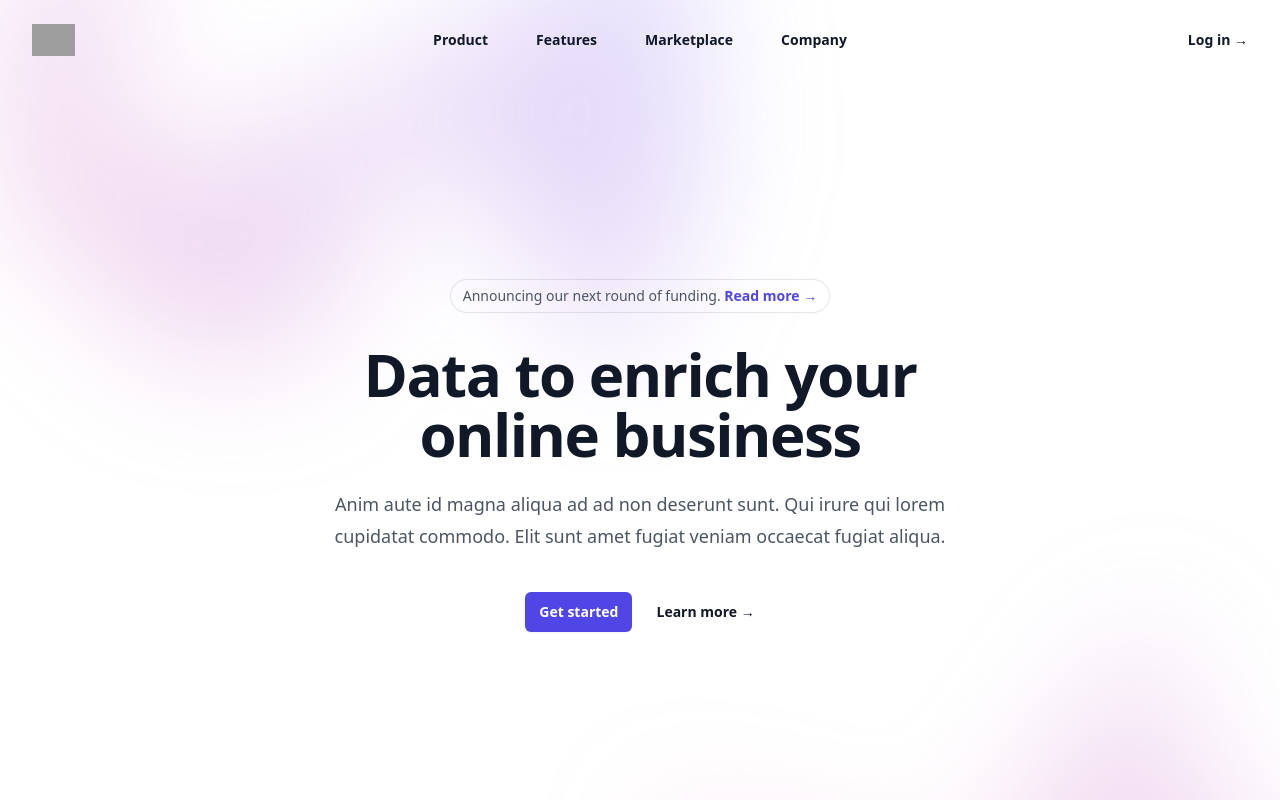
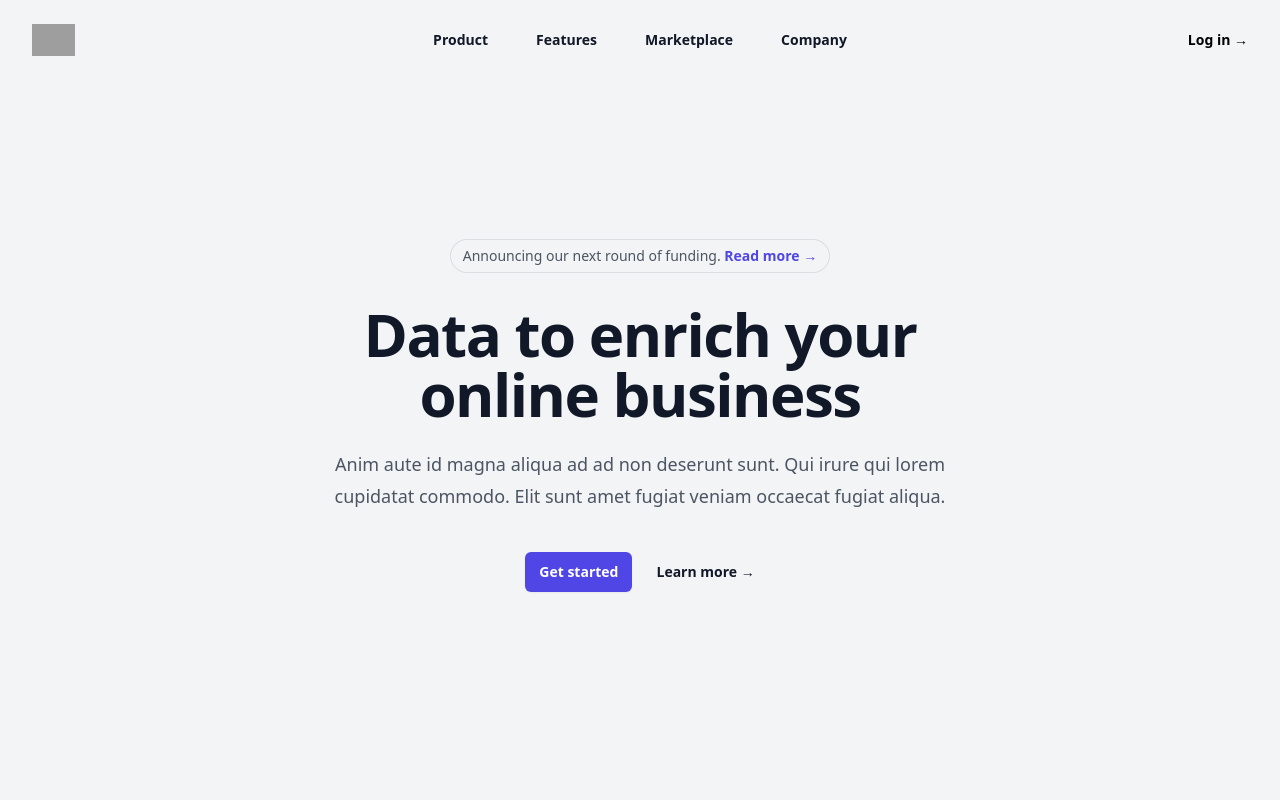
Before and after one commit to Set-Forget/nextcharter, a React (Vite) app: page / in a window 1280 px wide. Shown: the top 800 px of the page. Built offline with nearby package versions, Linux system fonts and the light colour scheme; grey boxes are pictures that could not be loaded.

Commit message:
se separo en componentes el header de la app. Se agrego estilo por defecto para darkmode. Se actualizo nombre y link de proyecto.

```diff
--- a/index.html
+++ b/index.html
@@ -2,9 +2,9 @@
 <html lang="en" class="h-full">
   <head>
     <meta charset="UTF-8" />
-    <link rel="icon" type="image/svg+xml" href="/favicon.png" />
+    <link rel="icon" type="image/svg+xml" href="https://drive.google.com/uc?id=1FUWvSFr5LUZqzy5i8vqXCHULBA8P8yzZ" />
     <meta name="viewport" content="width=device-width, initial-scale=1.0" />
-    <title>Norloworld</title>
+    <title>project name</title>
   </head>
   <body class="h-full">
     <div id="root" class="h-full flex flex-col box-border"></div>
--- a/package.json
+++ b/package.json
@@ -1,5 +1,5 @@
 {
-  "name": "norloworld",
+  "name": "projectname",
   "private": true,
   "version": "0.0.0",
   "type": "module",
--- a/src/App.jsx
+++ b/src/App.jsx
@@ -1,6 +1,4 @@
-import { useState } from 'react'
-import { Dialog } from '@headlessui/react'
-import { Bars3Icon, XMarkIcon } from '@heroicons/react/24/outline'
+import Header from './components/Header'
 
 const navigation = [
   { name: 'Product', href: '#' },
@@ -9,95 +7,13 @@ const navigation = [
   { name: 'Company', href: '#' },
 ]
 
-export default function Example() {
-  const [mobileMenuOpen, setMobileMenuOpen] = useState(false)
+export default function App() {
+  return (
+    <div className="flex flex-col h-screen">
 
-  return (
-    <div className="bg-white">
-      <header className="absolute inset-x-0 top-0 z-50">
-        <nav className="flex items-center justify-between p-6 lg:px-8" aria-label="Global">
-          <div className="flex lg:flex-1">
-            <a href="#" className="-m-1.5 p-1.5">
-              <span className="sr-only">Your Company</span>
-              <img
-                className="h-8 w-auto"
-                src="https://tailwindui.com/img/logos/mark.svg?color=indigo&shade=600"
-                alt=""
-              />
-            </a>
-          </div>
-          <div className="flex lg:hidden">
-            <button
-              type="button"
-              className="-m-2.5 inline-flex items-center justify-center rounded-md p-2.5 text-gray-700"
-              onClick={() => setMobileMenuOpen(true)}
-            >
-              <span className="sr-only">Open main menu</span>
-              <Bars3Icon className="h-6 w-6" aria-hidden="true" />
-            </button>
-          </div>
-          <div className="hidden lg:flex lg:gap-x-12">
-            {navigation.map((item) => (
-              <a key={item.name} href={item.href} className="text-sm font-semibold leading-6 text-gray-900">
-                {item.name}
-              </a>
-            ))}
-          </div>
-          <div className="hidden lg:flex lg:flex-1 lg:justify-end">
-            <a href="#" className="text-sm font-semibold leading-6 text-gray-900">
-              Log in <span aria-hidden="true">&rarr;</span>
-            </a>
-          </div>
-        </nav>
-        <Dialog as="div" className="lg:hidden" open={mobileMenuOpen} onClose={setMobileMenuOpen}>
-          <div className="fixed inset-0 z-50" />
-          <Dialog.Panel className="fixed inset-y-0 right-0 z-50 w-full overflow-y-auto bg-white px-6 py-6 sm:max-w-sm sm:ring-1 sm:ring-gray-900/10">
-            <div className="flex items-center justify-between">
-              <a href="#" className="-m-1.5 p-1.5">
-                <span className="sr-only">Your Company</span>
-                <img
-                  className="h-8 w-auto"
-                  src="https://tailwindui.com/img/logos/mark.svg?color=indigo&shade=600"
-                  alt=""
-                />
-              </a>
-              <button
-                type="button"
-                className="-m-2.5 rounded-md p-2.5 text-gray-700"
-                onClick={() => setMobileMenuOpen(false)}
-              >
-                <span className="sr-only">Close menu</span>
-                <XMarkIcon className="h-6 w-6" aria-hidden="true" />
-              </button>
-            </div>
-            <div className="mt-6 flow-root">
-              <div className="-my-6 divide-y divide-gray-500/10">
-                <div className="space-y-2 py-6">
-                  {navigation.map((item) => (
-                    <a
-                      key={item.name}
-                      href={item.href}
-                      className="-mx-3 block rounded-lg px-3 py-2 text-base font-semibold leading-7 text-gray-900 hover:bg-gray-50"
-                    >
-                      {item.name}
-                    </a>
-                  ))}
-                </div>
-                <div className="py-6">
-                  <a
-                    href="#"
-                    className="-mx-3 block rounded-lg px-3 py-2.5 text-base font-semibold leading-7 text-gray-900 hover:bg-gray-50"
-                  >
-                    Log in
-                  </a>
-                </div>
-              </div>
-            </div>
-          </Dialog.Panel>
-        </Dialog>
-      </header>
+      <Header navItems={navigation} />
 
-      <div className="relative isolate px-6 pt-14 lg:px-8">
+      <main className="flex-1 overflow-y-auto bg-gray-100 dark:bg-slate-700 dark:text-white place-items-center p-4 relative">
         <div
           className="absolute inset-x-0 -top-40 -z-10 transform-gpu overflow-hidden blur-3xl sm:-top-80"
           aria-hidden="true"
@@ -112,19 +28,19 @@ export default function Example() {
         </div>
         <div className="mx-auto max-w-2xl py-32 sm:py-48 lg:py-56">
           <div className="hidden sm:mb-8 sm:flex sm:justify-center">
-            <div className="relative rounded-full px-3 py-1 text-sm leading-6 text-gray-600 ring-1 ring-gray-900/10 hover:ring-gray-900/20">
+            <div className="relative rounded-full px-3 py-1 text-sm leading-6 text-gray-600  dark:text-slate-200 ring-1 ring-gray-900/10 hover:ring-gray-900/20">
               Announcing our next round of funding.{' '}
-              <a href="#" className="font-semibold text-indigo-600">
+              <a href="#" className="font-semibold text-indigo-600 dark:text-blue-400">
                 <span className="absolute inset-0" aria-hidden="true" />
                 Read more <span aria-hidden="true">&rarr;</span>
               </a>
             </div>
           </div>
           <div className="text-center">
-            <h1 className="text-4xl font-bold tracking-tight text-gray-900 sm:text-6xl">
+            <h1 className="text-4xl font-bold tracking-tight text-gray-900 dark:text-white sm:text-6xl">
               Data to enrich your online business
             </h1>
-            <p className="mt-6 text-lg leading-8 text-gray-600">
+            <p className="mt-6 text-lg leading-8 text-gray-600 dark:text-slate-400">
               Anim aute id magna aliqua ad ad non deserunt sunt. Qui irure qui lorem cupidatat commodo. Elit sunt amet
               fugiat veniam occaecat fugiat aliqua.
             </p>
@@ -135,7 +51,7 @@ export default function Example() {
               >
                 Get started
               </a>
-              <a href="#" className="text-sm font-semibold leading-6 text-gray-900">
+              <a href="#" className="text-sm font-semibold leading-6 text-gray-900  dark:text-slate-100">
                 Learn more <span aria-hidden="true">→</span>
               </a>
             </div>
@@ -153,7 +69,7 @@ export default function Example() {
             }}
           />
         </div>
-      </div>
+      </main>
     </div>
   )
 }
--- /dev/null
+++ b/src/components/Header.jsx
@@ -0,0 +1,93 @@
+
+import { useState } from 'react'
+import { Dialog } from '@headlessui/react'
+import { Bars3Icon, XMarkIcon } from '@heroicons/react/24/outline'
+
+export default function Header({navItems}) {
+    const [mobileMenuOpen, setMobileMenuOpen] = useState(false)
+
+    return(
+        <header className="absolute inset-x-0 top-0 z-50 ">
+        <nav className="flex items-center justify-around p-6 gap-4 lg:px-8" aria-label="Global">
+          <div className="flex lg:flex-1">
+            <a href="/" className="-m-1.5 p-1.5">
+              <span className="sr-only">Your Company</span>
+              <img
+                className="h-8 w-auto"
+                src="https://drive.google.com/uc?id=1FUWvSFr5LUZqzy5i8vqXCHULBA8P8yzZ"
+                alt=""
+              />
+            </a>
+          </div>
+          <div className="flex lg:hidden">
+            <button
+              type="button"
+              className="-m-2.5 inline-flex items-center justify-center rounded-md p-2.5 text-gray-700"
+              onClick={() => setMobileMenuOpen(true)}
+            >
+              <span className="sr-only">Open main menu</span>
+              <Bars3Icon className="h-6 w-6" aria-hidden="true" />
+            </button>
+          </div>
+          <div className="hidden lg:flex lg:gap-x-12">
+            {navItems.map((item) => (
+              <a key={item.name} href={item.href} className="text-sm font-semibold leading-6 text-gray-900  dark:text-slate-200">
+                {item.name}
+              </a>
+            ))}
+          </div>
+          <div className="hidden lg:flex lg:flex-1 lg:justify-end">
+            <a href="#" className="text-sm font-semibold leading-6 text-gray- dark:text-slate-200">
+              Log in <span aria-hidden="true">&rarr;</span>
+            </a>
+          </div>
+        </nav>
+        <Dialog as="div" className="lg:hidden" open={mobileMenuOpen} onClose={setMobileMenuOpen}>
+          <div className="fixed inset-0 z-50" />
+          <Dialog.Panel className="fixed inset-y-0 right-0 z-50 w-full overflow-y-auto bg-white px-6 py-6 sm:max-w-sm sm:ring-1 sm:ring-gray-900/10">
+            <div className="flex items-center justify-between">
+              <a href="#" className="-m-1.5 p-1.5">
+                <span className="sr-only">Your Company</span>
+                <img
+                  className="h-8 w-auto"
+                  src="https://tailwindui.com/img/logos/mark.svg?color=indigo&shade=600"
+                  alt=""
+                />
+              </a>
+              <button
+                type="button"
+                className="-m-2.5 rounded-md p-2.5 text-gray-700"
+                onClick={() => setMobileMenuOpen(false)}
+              >
+                <span className="sr-only">Close menu</span>
+                <XMarkIcon className="h-6 w-6" aria-hidden="true" />
+              </button>
+            </div>
+            <div className="mt-6 flow-root">
+              <div className="-my-6 divide-y divide-gray-500/10">
+                <div className="space-y-2 py-6">
+                  {navItems.map((item) => (
+                    <a
+                      key={item.name}
+                      href={item.href}
+                      className="-mx-3 block rounded-lg px-3 py-2 text-base font-semibold leading-7 text-gray-900 hover:bg-gray-50"
+                    >
+                      {item.name}
+                    </a>
+                  ))}
+                </div>
+                <div className="py-6">
+                  <a
+                    href="#"
+                    className="-mx-3 block rounded-lg px-3 py-2.5 text-base font-semibold leading-7 text-gray-900 hover:bg-gray-50 "
+                  >
+                    Log in
+                  </a>
+                </div>
+              </div>
+            </div>
+          </Dialog.Panel>
+        </Dialog>
+      </header>
+    )
+}
```
